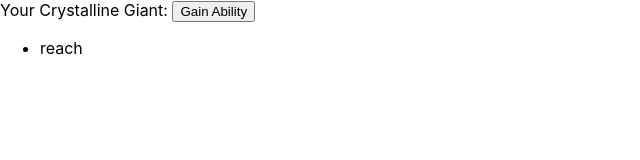
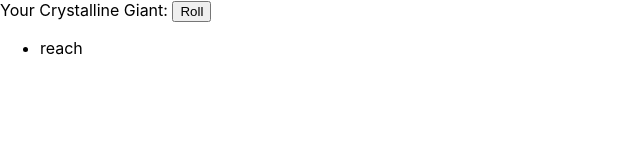
Before and after one commit to tvandort/crystalline-giant, a Next.js app: page / in a window 1280 px wide. Shown: the top 160 px of the page, without its empty margins (0-640 px from the left). Built offline with nearby package versions, Linux system fonts and the light colour scheme.

Commit message:
Change text.

```diff
--- a/src/pages/index.tsx
+++ b/src/pages/index.tsx
@@ -25,7 +25,7 @@ export default function Home({ initialAbility }: HomeProps) {
           setAbilities(card.Abilities);
         }}
       >
-        Gain Ability
+        Roll
       </button>
       <ul>
         {abilities.map((ability) => (
```
